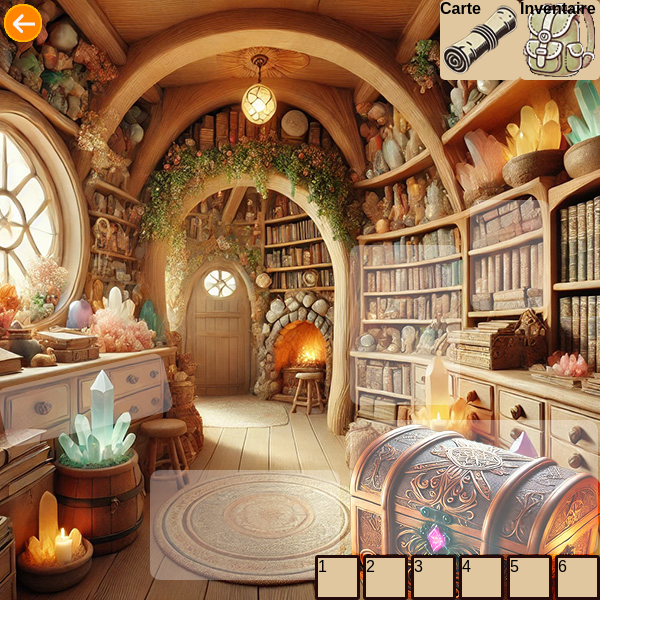
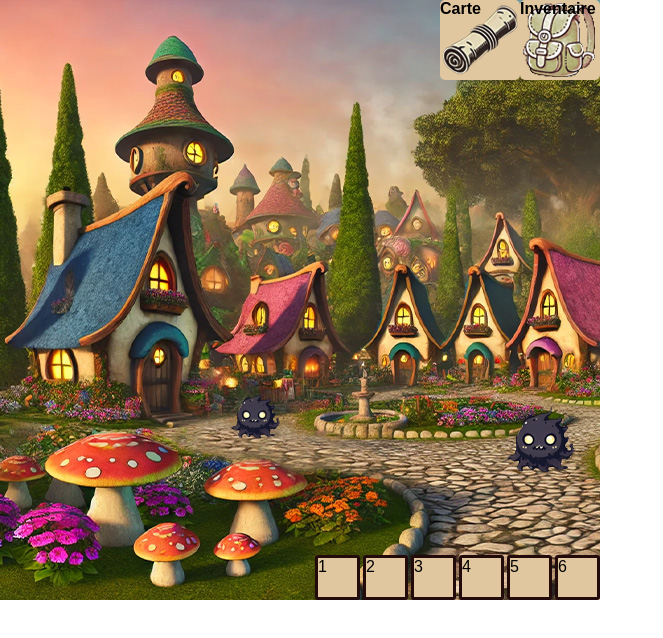
Before and after one commit to charlottevarlet3wa/point_and_click_test, a plain HTML site: page index.html in a window 1280 px wide. Shown: the whole page, without its empty margins (0-663 px from the left). Drawn offline with Linux system fonts and the light colour scheme.

Commit message:
production details

```diff
--- a/script.js
+++ b/script.js
@@ -1412,7 +1412,7 @@ function checkPotionIngredients() {
 
 
 
-// changeScene('village');
+changeScene('village');
 // changeScene('library');
 // changeScene('kitchen');
 // changeScene('house');
@@ -1422,4 +1422,4 @@ function checkPotionIngredients() {
 // changeScene('herborist');
 // changeScene('forest');
 // changeScene('flowers');
-changeScene('mineralogist');
+// changeScene('mineralogist');
--- a/styles.css
+++ b/styles.css
@@ -38,8 +38,8 @@ body {
     width: 50px;
     height: 50px;
     background-color: rgba(255, 255, 255, 1);
-    /* opacity:0; */
-    opacity:0.3;
+    opacity:0;
+    /* opacity:0.3; */
     cursor: pointer;
     border-radius: 10px;
 }
```
